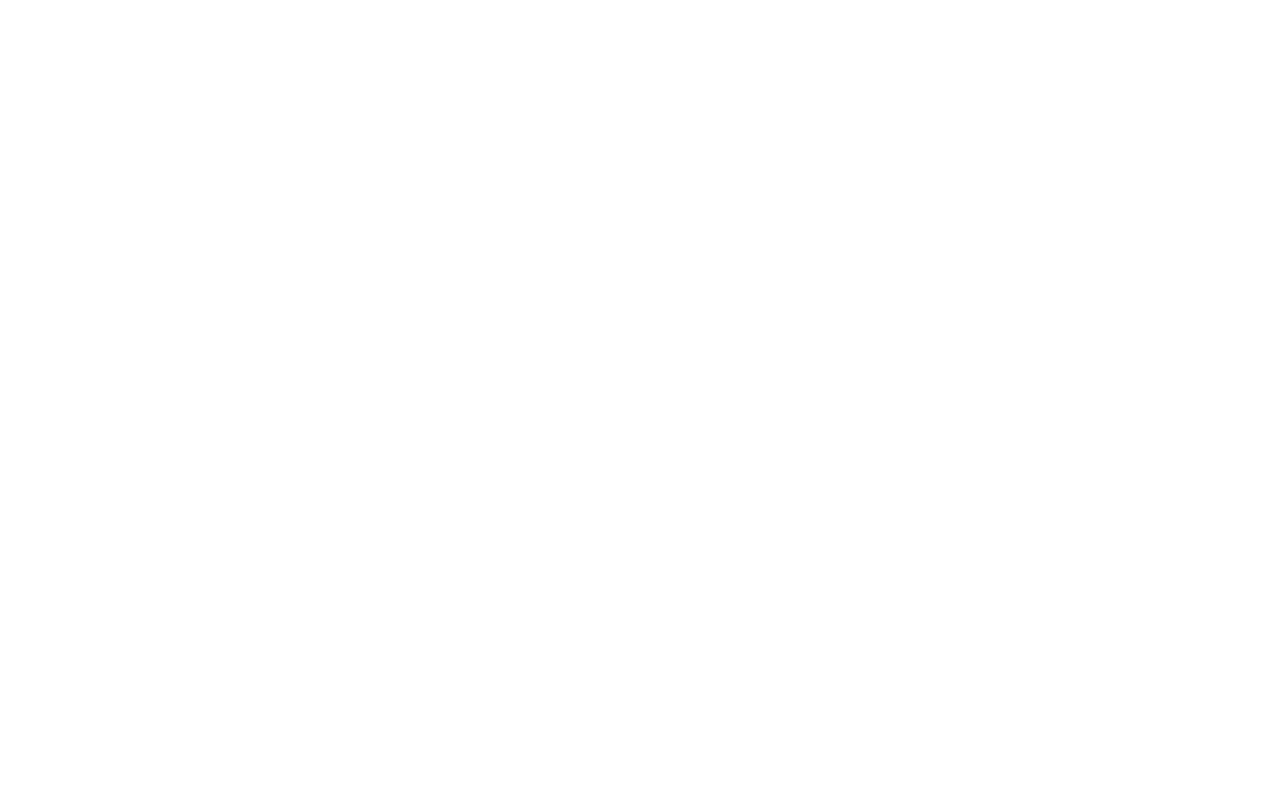
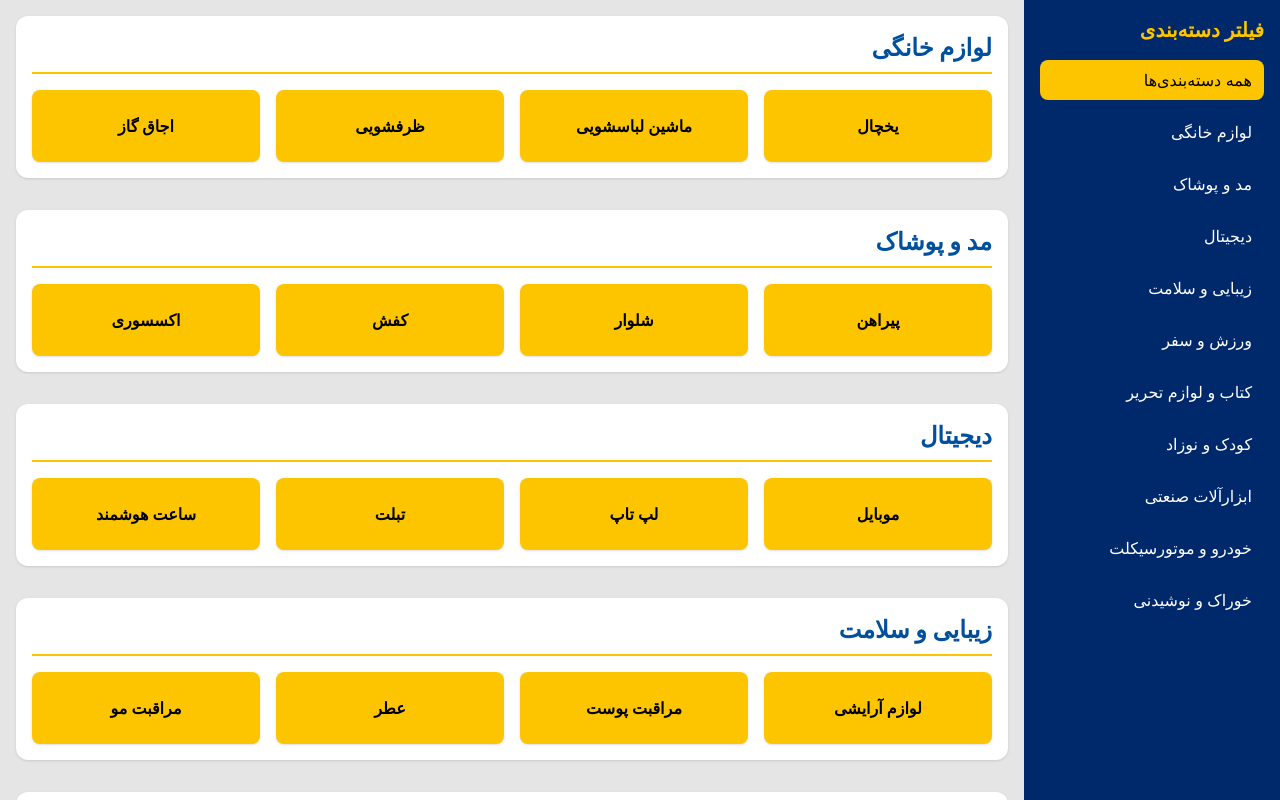
Before and after one commit to SabaAnsari2002/pwa-store, a React (Vite) app: page /shop in a window 1280 px wide. Before the commit this address had no page. Built offline with nearby package versions, Linux system fonts and the light colour scheme.

Commit message:
add shop

```diff
--- a/src/App.tsx
+++ b/src/App.tsx
@@ -35,6 +35,7 @@
 import Contact from "./pages/Contact";
 import Blog from "./pages/Blog";
 import BlogPostDetail from "./pages/BlogPostDetail";
+import Shop from  "./pages/Shop";
 
 const App: React.FC = () => {
     const [user, setUser] = useState<string | null>(localStorage.getItem("user"));
@@ -54,6 +55,7 @@
                 <Route path="/contact" element={<Contact />} />
                 <Route path="/blog" element={<Blog />} />
                 <Route path="/blog/:id" element={<BlogPostDetail />} />
+                <Route path="/shop" element={<Shop />} />
 
                 {/* مسیرهای جدید فروشنده */}
                 <Route path="/seller-register" element={<SellerRegister setIsSeller={setIsSeller} />} />
--- /dev/null
+++ b/src/pages/Shop.tsx
@@ -0,0 +1,187 @@
+import React, { useState } from "react";
+
+interface Subcategory {
+    id: number;
+    name: string;
+}
+
+interface Category {
+    id: number;
+    name: string;
+    subcategories: Subcategory[];
+}
+
+const categories: Category[] = [
+    {
+        id: 1,
+        name: "لوازم خانگی",
+        subcategories: [
+            { id: 11, name: "یخچال" },
+            { id: 12, name: "ماشین لباسشویی" },
+            { id: 13, name: "ظرفشویی" },
+            { id: 14, name: "اجاق گاز" },
+        ],
+    },
+    {
+        id: 2,
+        name: "مد و پوشاک",
+        subcategories: [
+            { id: 21, name: "پیراهن" },
+            { id: 22, name: "شلوار" },
+            { id: 23, name: "کفش" },
+            { id: 24, name: "اکسسوری" },
+        ],
+    },
+    {
+        id: 3,
+        name: "دیجیتال",
+        subcategories: [
+            { id: 31, name: "موبایل" },
+            { id: 32, name: "لپ تاپ" },
+            { id: 33, name: "تبلت" },
+            { id: 34, name: "ساعت هوشمند" },
+        ],
+    },
+    {
+        id: 4,
+        name: "زیبایی و سلامت",
+        subcategories: [
+            { id: 41, name: "لوازم آرایشی" },
+            { id: 42, name: "مراقبت پوست" },
+            { id: 43, name: "عطر" },
+            { id: 44, name: "مراقبت مو" },
+        ],
+    },
+    {
+        id: 5,
+        name: "ورزش و سفر",
+        subcategories: [
+            { id: 51, name: "دوچرخه" },
+            { id: 52, name: "چمدان" },
+            { id: 53, name: "کفش ورزشی" },
+            { id: 54, name: "تجهیزات کوهنوردی" },
+        ],
+    },
+    {
+        id: 6,
+        name: "کتاب و لوازم تحریر",
+        subcategories: [
+            { id: 61, name: "کتاب داستان" },
+            { id: 62, name: "کتاب آموزشی" },
+            { id: 63, name: "دفتر" },
+            { id: 64, name: "نوشت‌افزار" },
+        ],
+    },
+    {
+        id: 7,
+        name: "کودک و نوزاد",
+        subcategories: [
+            { id: 71, name: "لباس کودک" },
+            { id: 72, name: "اسباب بازی" },
+            { id: 73, name: "لوازم بهداشتی" },
+            { id: 74, name: "کالسکه" },
+        ],
+    },
+    {
+        id: 8,
+        name: "ابزارآلات صنعتی",
+        subcategories: [
+            { id: 81, name: "دریل" },
+            { id: 82, name: "پیچ گوشتی برقی" },
+            { id: 83, name: "اره برقی" },
+            { id: 84, name: "ابزار دستی" },
+        ],
+    },
+    {
+        id: 9,
+        name: "خودرو و موتورسیکلت",
+        subcategories: [
+            { id: 91, name: "لوازم یدکی خودرو" },
+            { id: 92, name: "موتورسیکلت" },
+            { id: 93, name: "روغن و فیلتر" },
+            { id: 94, name: "تجهیزات جانبی" },
+        ],
+    },
+    {
+        id: 10,
+        name: "خوراک و نوشیدنی",
+        subcategories: [
+            { id: 101, name: "نوشیدنی‌ها" },
+            { id: 102, name: "شیرینی و شکلات" },
+            { id: 103, name: "میوه و سبزی" },
+            { id: 104, name: "محصولات لبنی" },
+        ],
+    },
+];
+
+const Shop: React.FC = () => {
+    const [selectedCategory, setSelectedCategory] = useState<number | null>(null);
+
+    const handleFilter = (id: number | null) => {
+        setSelectedCategory(id);
+    };
+
+    const filteredCategories = selectedCategory
+        ? categories.filter((cat) => cat.id === selectedCategory)
+        : categories;
+
+    return (
+        <div className="flex bg-[#E5E5E5] min-h-screen" style={{ direction: "rtl" }}>
+            {/* Sidebar Filter */}
+            <aside className="w-1/5 bg-[#00296B] text-white p-4 h-screen overflow-y-auto">
+                <h2 className="text-xl font-bold mb-4 text-[#FDC500]">فیلتر دسته‌بندی</h2>
+                <ul className="space-y-3">
+                    <li>
+                        <button
+                            onClick={() => handleFilter(null)}
+                            className={`w-full text-right px-3 py-2 rounded-lg ${
+                                selectedCategory === null
+                                    ? "bg-[#FDC500] text-black"
+                                    : "hover:bg-[#00509D]"
+                            }`}
+                        >
+                            همه دسته‌بندی‌ها
+                        </button>
+                    </li>
+                    {categories.map((category) => (
+                        <li key={category.id}>
+                            <button
+                                onClick={() => handleFilter(category.id)}
+                                className={`w-full text-right px-3 py-2 rounded-lg ${
+                                    selectedCategory === category.id
+                                        ? "bg-[#FDC500] text-black"
+                                        : "hover:bg-[#00509D]"
+                                }`}
+                            >
+                                {category.name}
+                            </button>
+                        </li>
+                    ))}
+                </ul>
+            </aside>
+
+            {/* Categories & Subcategories */}
+            <main className="w-4/5 p-4 space-y-8 h-screen overflow-y-auto">
+                {filteredCategories.map((category) => (
+                    <div key={category.id} className="bg-white rounded-xl shadow p-4">
+                        <h3 className="text-2xl font-bold text-[#00509D] mb-4 border-b-2 border-[#FDC500] pb-2">
+                            {category.name}
+                        </h3>
+                        <div className="grid grid-cols-2 md:grid-cols-4 gap-4">
+                            {category.subcategories.map((sub) => (
+                                <div
+                                    key={sub.id}
+                                    className="bg-[#FDC500] text-black rounded-lg shadow hover:bg-[#00509D] hover:text-white transition-all cursor-pointer p-6 text-center font-semibold"
+                                >
+                                    {sub.name}
+                                </div>
+                            ))}
+                        </div>
+                    </div>
+                ))}
+            </main>
+        </div>
+    );
+};
+
+export default Shop;
```
